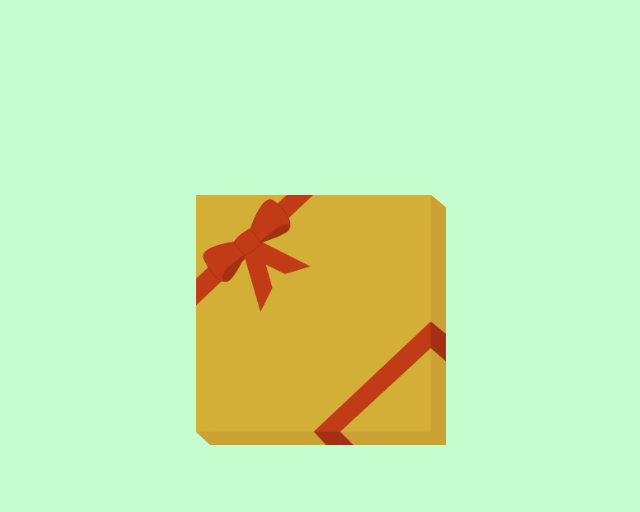
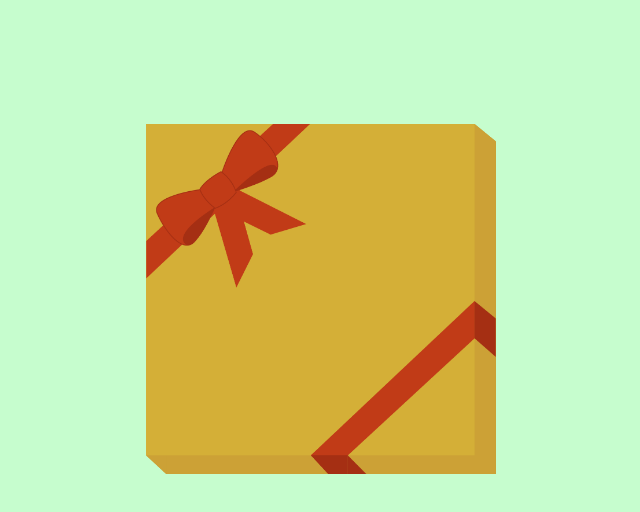
Before and after one commit to SarahPeled/Box-of-Chocolates, a plain HTML site: page index.html in a window 1280 px wide. Shown: the part 154-666 px from the top of the page, without its empty margins (319-959 px from the left). Drawn offline with Linux system fonts and the light colour scheme.

Commit message:
scaled up x1,4

```diff
--- a/chocolateBox.css
+++ b/chocolateBox.css
@@ -9,74 +9,75 @@ body {
 h1 {
     font-size: 60px;
     text-align: center;
+    margin-top: 65px;
 }
 
 div {
     display: flex;
     justify-content: center;
-    margin-top: 30vh;
+    margin-top: 18vh;
 }
 
 #choc1-1, #choc1-2, #choc1-3, #choc2-1, #choc2-2, #choc2-3, #choc3-1, #choc3-2, #choc3-3 {
-    width: 50px;
-    height: 50px;
+    width: 70px;
+    height: 70px;
     position: absolute;
 }
 
 #choc1-1 {
-    margin-right: 14px;
-    margin-top: 27px;
+    margin-right: 19.6px;
+    margin-top: 37.8px;
 }
 
 #choc1-2 {
-    margin-right: 148px;
-    margin-top: 27px;
+    margin-right: 207.2px;
+    margin-top: 37.8px;
 }
 
 #choc1-3 {
-    margin-left: 119px;
-    margin-top: 27px;
+    margin-left: 166.6px;
+    margin-top: 37.8px;
 }
 
 #choc2-1 {
-    margin-right: 14px;
-    margin-top: 160px;
+    margin-right: 19.6px;
+    margin-top: 224px;
 }
 
 #choc2-2 {
-    margin-right: 148px;
-    margin-top: 160px;
+    margin-right: 207.2px;
+    margin-top: 224px;
 }
 
 #choc2-3 {
-    margin-left: 119px;
-    margin-top: 160px;
+    margin-left: 166.6px;
+    margin-top: 224px;
 }
 
 #choc3-1 {
-    margin-right: 14px;
-    margin-top: 93px;
+    margin-right: 19.6px;
+    margin-top: 130.2px;
 }
 
 #choc3-2 {
-    margin-right: 148px;
-    margin-top: 93px;
+    margin-right: 207.2px;
+    margin-top: 130.2px;
 }
 
 #choc3-3 {
-    margin-left: 119px;
-    margin-top: 93px;
+    margin-left: 166.6px;
+    margin-top: 130.2px;
 }
 
 #box {
-    width: 250px;
-    height: 250px;
+    width: 350px;
+    height: 350px;
     position: absolute;
 }
 
 #box-lid {
-    width: 250px;
-    height: 250px;
+    width: 350px;
+    height: 350px;
     position: absolute;
     /*visibility: hidden;*/
 }
@@ -94,6 +95,6 @@ div {
     }
 
     100%{
-        transform: translateX(-320px) rotate(-10deg);
+        transform: translateX(-425px) rotate(-10deg);
     }
 }
```
